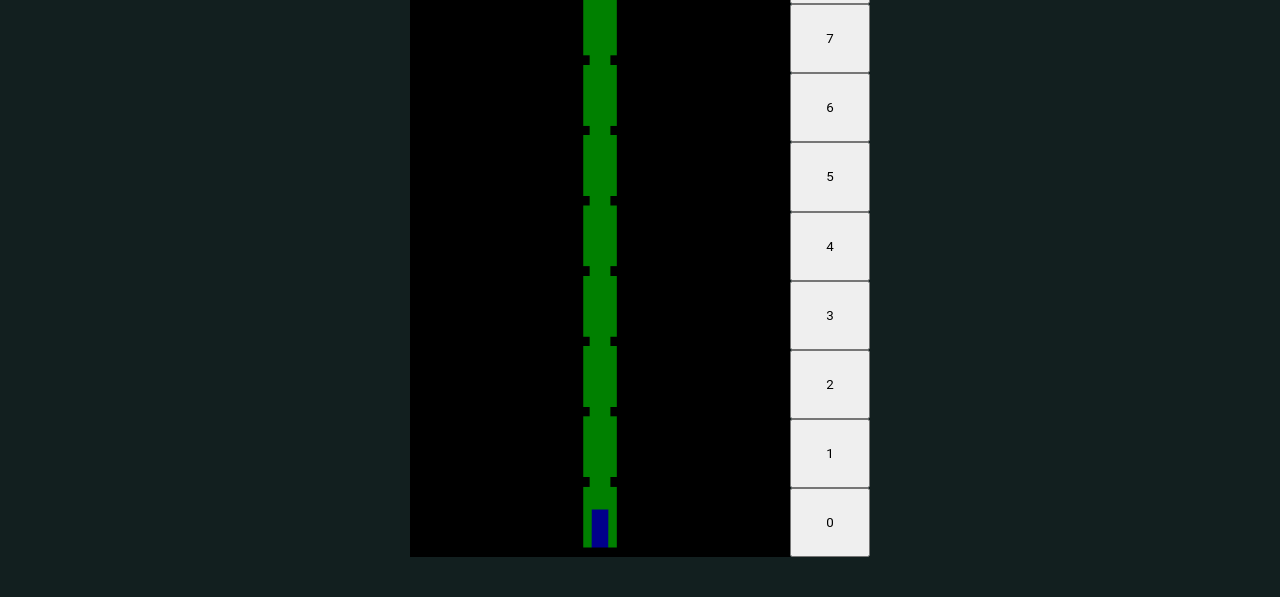
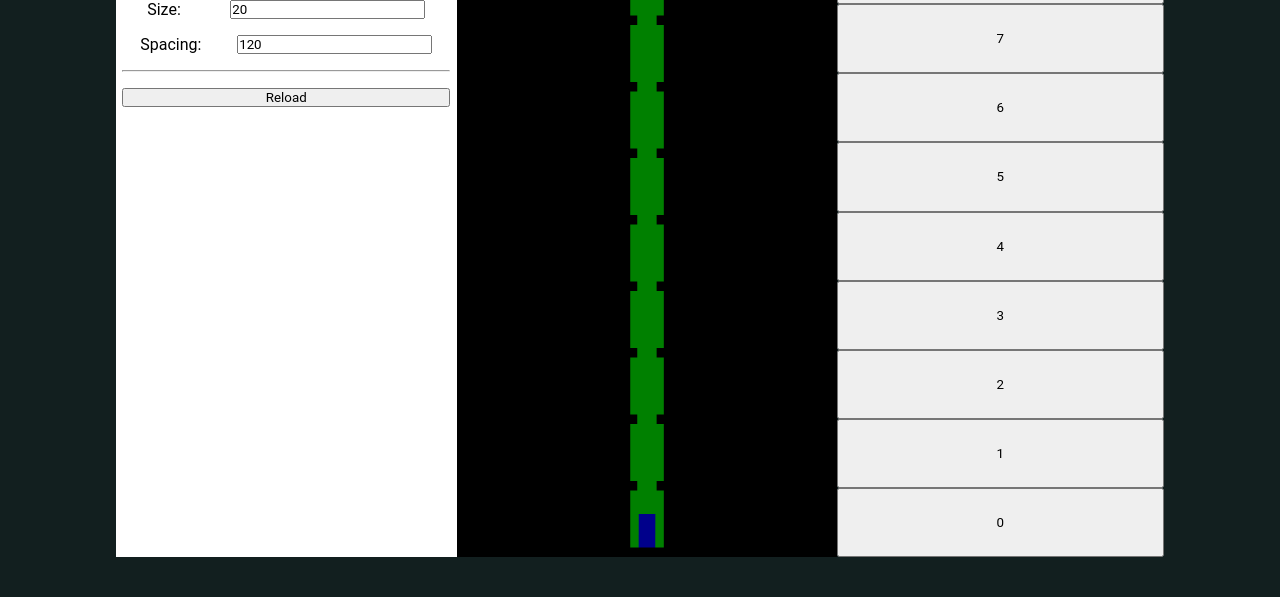
Before and after one commit to Akip2/Elevator-MatterJS, a plain HTML site: page index.html in a window 1280 px wide. Shown: the part 203-800 px from the top of the page. Drawn offline with nearby package versions, Linux system fonts and the light colour scheme; animation ran at ten frames a second.

Commit message:
Parameters : Elevator size + Stages size and spacing

```diff
--- a/elevator.js
+++ b/elevator.js
@@ -1,5 +1,5 @@
 import { cam } from "./camera.js";
-import { Body, engine } from "./physics.js";
+import { Body } from "./physics.js";
 
 export class Elevator{
     constructor(object){
@@ -13,6 +13,7 @@ export class Elevator{
     }
 
     goToStage(number){
+        console.log("now go");
         this.isMoving=true;
 
         let stagePos=cam.getStagePos(number);
@@ -24,13 +25,13 @@ export class Elevator{
         if (delta < 0) {
             direction=-1;
         } else {
-            direction=0.5;
+            direction=0.8;
         }
 
         const intervalId = setInterval(() => {
             delta = Math.abs(stagePos - cam.getElevatorPos());
 
-            if (delta<=5) {
+            if (delta<=20) {
                 this.currentStage=number;
 
                 if(this.currentStage>0){
@@ -46,7 +47,7 @@ export class Elevator{
             else{
                 delta=Math.abs(delta);
 
-                let force=0.5+delta/180;
+                let force=1.5+delta/185;
 
                 this.setMotorForce(force*direction);
             }
@@ -69,7 +70,7 @@ export class Elevator{
     }
 
     adjustMotorForce(){
-        const step=0.01;
+        const step=0.02;
 
         const intervalId = setInterval(() => {
             let delta=this.currentMotorForce-this.motorForce;
@@ -105,7 +106,7 @@ export class Elevator{
             let delta=position-cam.getElevatorPos();
             if(delta>=accuracy || delta<=-accuracy){
                 if(delta<0){
-                    this.setMotorForce(-0.45);
+                    this.setMotorForce(-0.55);
                 }
                 else{
                     this.setMotorForce(0.05);
--- a/index.html
+++ b/index.html
@@ -9,7 +9,40 @@
 
     <body>
         <div id="global-container">
-            <canvas id="stage"></canvas>
+            <div id="parameters-container">
+                <h1>Elevator</h1>
+                <div class="parameter">
+                    <label for="elevator-width">Width:</label>
+                    <input id="elevator-width" value=35 name="elevator-width" type="number">
+                </div>
+
+                <div class="parameter">
+                    <label for="elevator-height">Height:</label>
+                    <input id="elevator-height" value=70 name="elevator-height" type="number">
+                </div>
+
+                <hr>
+
+                <h1>Stages</h1>
+
+                <div class="parameter">
+                    <label for="stage-size">Size:</label>
+                    <input id="stage-size" value=20 name="stage-size" type="number">
+                </div>
+
+                <div class="parameter">
+                    <label for="stage-spacing">Spacing:</label>
+                    <input id="stage-spacing" value=120 name="stage-spacing" type="number">
+                </div>
+
+                <hr>
+
+                <button id="reload-btn">Reload</button>
+            </div>
+
+            <div id="canvas-container">
+
+            </div>
 
             <div id="btn-container">
 
--- a/parameters.js
+++ b/parameters.js
@@ -1,11 +1,19 @@
 const width=800;
 const height=1600;
 
-const elevatorWidth=35;
-const elevatorHeight=80;
+let elevatorWidth=35;
+let elevatorHeight=70;
 
-const stageSize=20;
-const stageSpacing=elevatorHeight*1.6;
+let stageSize=20;
+let stageSpacing=120;
+
+function getParameters(){
+    elevatorWidth=Number(document.querySelector("#elevator-width").value);
+    elevatorHeight=Number(document.querySelector("#elevator-height").value);
+
+    stageSize=Number(document.querySelector("#stage-size").value);
+    stageSpacing=Number(document.querySelector("#stage-spacing").value);
+}
 
 export{
     width,
@@ -13,5 +21,6 @@ export{
     elevatorWidth,
     elevatorHeight,
     stageSize,
-    stageSpacing
+    stageSpacing,
+    getParameters
 }
--- a/physics.js
+++ b/physics.js
@@ -6,15 +6,12 @@ const Engine = Matter.Engine,
     World=Matter.World,
     Body=Matter.Body;
 
-const engine = Engine.create();
-engine.gravity.y=1;
-
 export{
     Engine,
-    engine,
     Render,
     Runner,
     Bodies,
+    World,
     Composite,
     Body
 }
--- a/script.js
+++ b/script.js
@@ -1,18 +1,31 @@
 import { initializeModel } from "./model.js";
 import { Elevator } from "./elevator.js";
 
-import { engine, Render,Runner,Bodies,Composite} from "./physics.js";
+import { Engine, Render,Runner,Bodies,Composite, World} from "./physics.js";
 
-import { width, height, stageSize, stageSpacing, elevatorHeight, elevatorWidth } from "./parameters.js";
+import { width, height, stageSize, stageSpacing, elevatorHeight, elevatorWidth, getParameters } from "./parameters.js";
+
+let objects=[];
+let elevator;
+let engine, runner, render;
 
 
 
-const runner = Runner.create();
+const canvasContainer=document.querySelector("#canvas-container");
+const btnContainer=document.querySelector("#btn-container");
 
-const canvas=document.querySelector("#stage");
 
-const render = Render.create({
-  canvas: canvas,
+
+function createSimulation(){
+  getParameters();
+
+
+  engine=Engine.create();
+  engine.gravity.y=1;
+
+  runner= Runner.create();
+  render = Render.create({
+    element: canvasContainer,
     engine: engine,
     options: {
       width: width,
@@ -22,7 +35,28 @@ const render = Render.create({
     }
   });
 
-const objects=[];
+  createWalls(elevatorWidth);
+
+  let stagesPos=createStages(elevatorWidth, elevatorHeight, stageSize, stageSpacing);
+  let elevatorObj=createElevator(elevatorWidth, elevatorHeight);
+
+  Composite.add(engine.world, objects);
+
+
+  initializeModel(elevatorObj, stagesPos);
+
+
+  Render.run(render);
+  Runner.run(runner, engine);
+
+
+  elevator=new Elevator(elevatorObj);
+
+  btnContainer.innerHTML="";
+  for(let i=0; i<stagesPos.length; i++){
+    btnContainer.innerHTML=`<button>${i}</button>`+btnContainer.innerHTML;
+  }
+}
 
 function createWalls(elevatorWidth){
   const wallSize=width/2-elevatorWidth;
@@ -45,11 +79,11 @@ function createWalls(elevatorWidth){
   objects.push(wall2);
 }
 
-function createStages(elevatorWidth, elevatorHeight, stageHeight, spacing){
+function createStages(elevatorW, elevatorH, stageHeight, spacing){
   let stagePositions=[]
 
-  let currentHeigh=height-stageHeight;
-  const ground = Bodies.rectangle(width / 2, currentHeigh+stageHeight/2, width, stageHeight, {
+  let currentHeight=height-stageHeight;
+  const ground = Bodies.rectangle(width / 2, currentHeight+stageHeight/2, width, stageHeight, {
     isStatic: true,
     render: {
       fillStyle: "black"
@@ -57,22 +91,22 @@ function createStages(elevatorWidth, elevatorHeight, stageHeight, spacing){
   });
   objects.push(ground);
 
-  let nextHeight=currentHeigh-spacing-stageHeight;
+  let nextHeight=currentHeight-spacing-stageHeight;
 
-  stagePositions.push(currentHeigh);
+  stagePositions.push(currentHeight);
 
-  while(nextHeight-elevatorHeight>=0){
-    currentHeigh=nextHeight;
-    stagePositions.push(currentHeigh);
+  while(nextHeight-elevatorH>=0){
+    currentHeight=nextHeight;
+    stagePositions.push(currentHeight);
 
-    const left=Bodies.rectangle(width/2-(width+elevatorWidth*3.5)/4, currentHeigh+stageHeight/2, (width+elevatorWidth)/2, stageHeight, {
+    const left=Bodies.rectangle(width/2-(elevatorW)-3, currentHeight+stageHeight/2, elevatorW, stageHeight, {
       isStatic: true,
       render: {
         fillStyle: 'black',
       }
     });
 
-    const right=Bodies.rectangle(width/2+(width+elevatorWidth*3.5)/4, currentHeigh+stageHeight/2, (width+elevatorWidth)/2, stageHeight, {
+    const right=Bodies.rectangle((width/2)+elevatorW+3, currentHeight+stageHeight/2, elevatorW, stageHeight, {
       isStatic: true,
       render: {
         fillStyle: 'black',
@@ -82,7 +116,9 @@ function createStages(elevatorWidth, elevatorHeight, stageHeight, spacing){
     objects.push(left);
     objects.push(right);
 
-    nextHeight=currentHeigh-spacing-stageHeight;
+    Composite.add(engine.world, right);
+
+    nextHeight=currentHeight-spacing-stageHeight;
   }
 
   return stagePositions;
@@ -99,26 +135,28 @@ function createElevator(elevatorWidth, elevatorHeight){
   return elevator;
 }
 
+function clearSimulation() {
+  objects = [];
 
-createWalls(elevatorWidth);
-let stagesPos=createStages(elevatorWidth, elevatorHeight, stageSize, stageSpacing);
-let elevatorObj=createElevator(elevatorWidth, elevatorHeight);
+  World.clear(engine.world);
+  Engine.clear(engine);
+  Render.stop(render);
+  Runner.stop(runner);
+  render.canvas.remove();
+  render.canvas = null;
+  render.context = null;
+  render.textures = {};
 
-Composite.add(engine.world, objects);
+  Composite.clear(engine.world, false);
+}
 
+let reloadBtn=document.querySelector("#reload-btn");
+reloadBtn.addEventListener("click", ()=>{
+  clearSimulation();
+  createSimulation();
+});
 
-initializeModel(elevatorObj, stagesPos);
-
-Render.run(render);
-Runner.run(runner, engine);
-
-
-const elevator=new Elevator(elevatorObj);
-
-let btnContainer=document.querySelector("#btn-container");
-for(let i=0; i<stagesPos.length; i++){
-  btnContainer.innerHTML=`<button>${i}</button>`+btnContainer.innerHTML;
-}
+createSimulation()
 
 btnContainer.addEventListener("click", (event)=>{
   let stageNumber=event.target.innerText;
--- a/style.css
+++ b/style.css
@@ -15,14 +15,34 @@ body{
     justify-content: center;
 }
 
-#stage{
+canvas{
     height: 100%;
     background-color: green;
 }
 
 #btn-container{
-    min-width: 20%;
+    min-width: 50%;
     display: grid;
 
     grid-template-columns: repeat(1, 5fr);
 }
+
+#parameters-container{
+    display: flex;
+    flex-direction: column;
+
+    gap: 1em;
+
+    background-color: white;
+    min-width: 50%;
+    padding: 1%;
+
+    align-items:safe;
+
+}
+
+.parameter{
+    display: flex;
+    flex-direction: row;
+    justify-content: space-around;
+}
```
Lines whose indentation alone changed are shown as unchanged.
